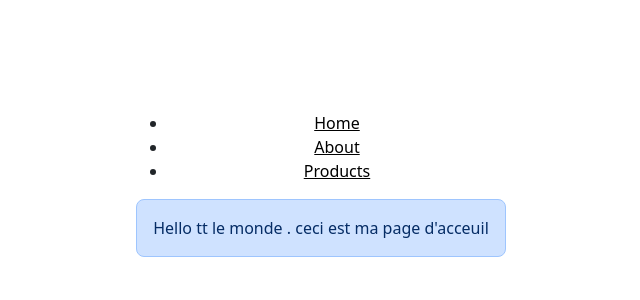
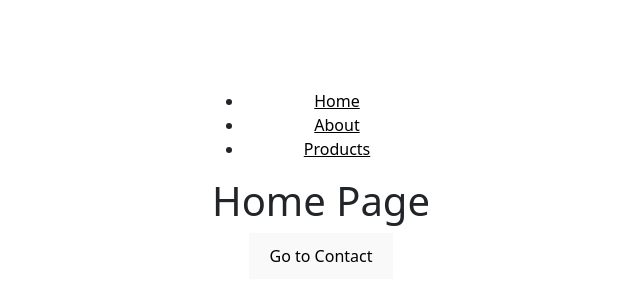
Before and after one commit to jarajop/ReactJS, a React (Vite) app: page / in a window 1280 px wide. Shown: the part 216-516 px from the top of the page, without its empty margins (319-959 px from the left). Built offline with nearby package versions, Linux system fonts and the light colour scheme.

Commit message:
routing with usenaviguate

```diff
--- a/src/App.jsx
+++ b/src/App.jsx
@@ -16,7 +16,9 @@ function App() {
       <Routes>
         <Route path="/" element={<Home />} />
         <Route path="/contact" element={<Contact />} />
-        <Route path="/layout" element={<Layout />} />
+        {/* <Route path="/layout" element={<Layout />} />
+        <Route path="/products/:slug" element={<ProductDetails />} /> */}
+
       </Routes>
 
     </>
--- a/src/pages/Home.jsx
+++ b/src/pages/Home.jsx
@@ -1,9 +1,22 @@
 import React from 'react'
+import { useNavigate } from "react-router-dom";
+
+// La navigation programmatique est le processus de navigation/redirigation d'un utilisateur à la suite d'une
+//  action sur un itinéraire, comme une action de connexion ou d'inscription, la réussite d'une commande ou
+//   lorsqu'il clique sur un bouton de retour.
+
 
 function Home() {
+  const navigate = useNavigate(); // Initialisation du hook
+
+  const goToContact = () => {
+    navigate("/contact"); // Redirection vers la page "About"
+  };
   return (
-    <div className='p-3 text-primary-emphasis bg-primary-subtle border border-primary-subtle rounded-3'>Hello tt le monde . ceci est ma page d'acceuil</div>
-  )
+    <div>
+      <h1>Home Page</h1>
+      <button onClick={goToContact}>Go to Contact</button>
+    </div>)
 }
 
 export default Home
```
